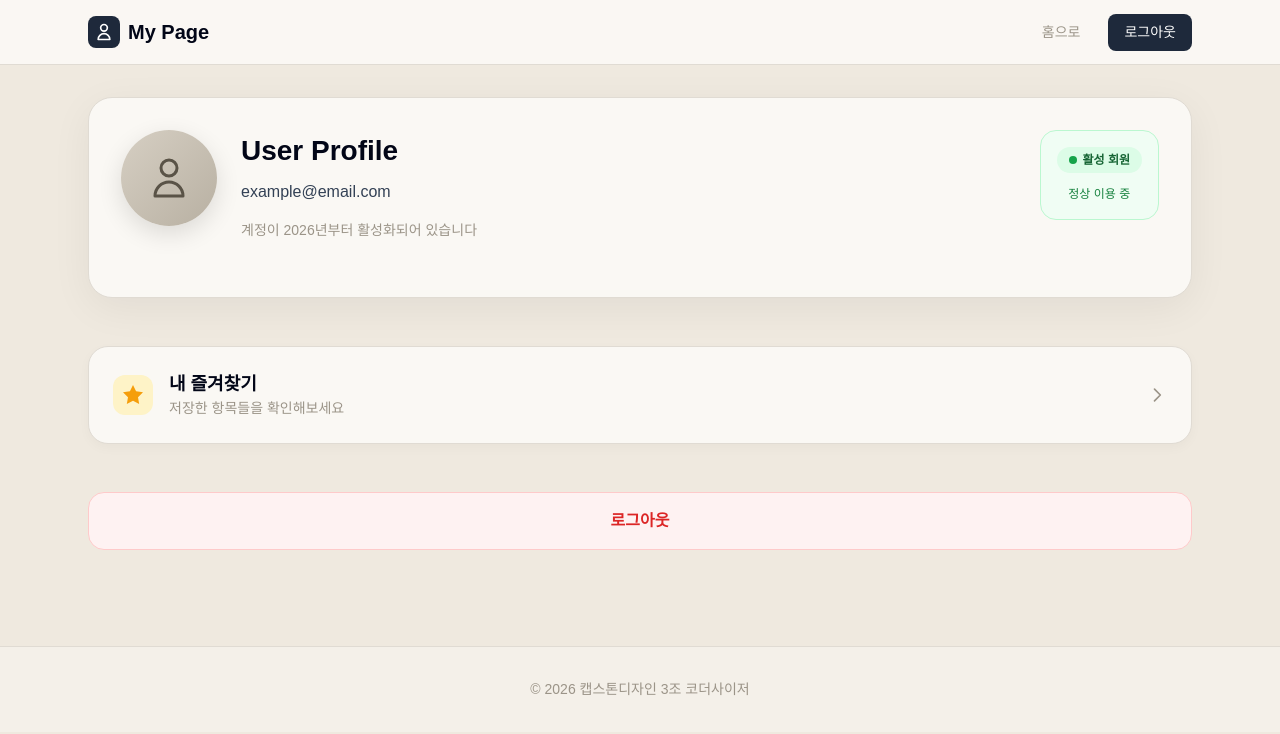
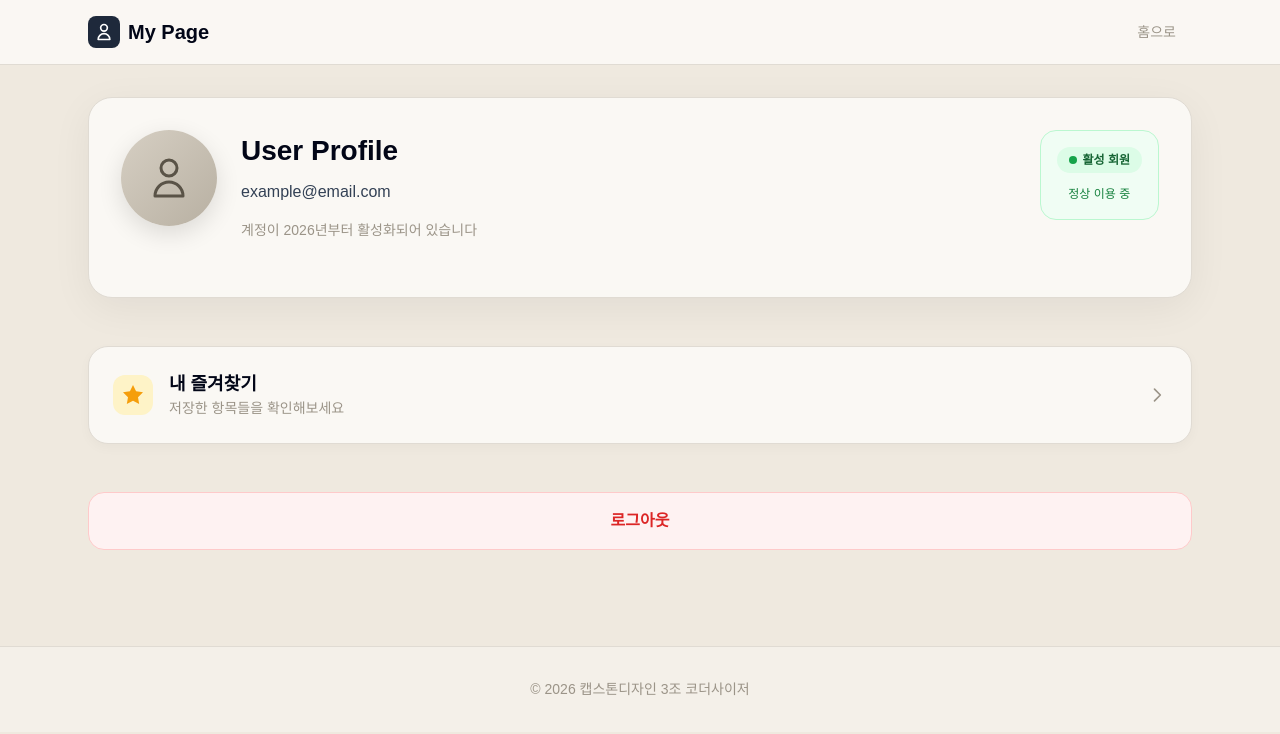
Before and after one commit to SougHYH/tripLens, a Next.js app: page /mypage in a window 1280 px wide. Shown: the top 734 px of the page. Built offline with nearby package versions, Linux system fonts and the light colour scheme; a web font is replaced by a local one.

Commit message:
remove depulication logout in mypage

```diff
--- a/src/app/mypage/page.tsx
+++ b/src/app/mypage/page.tsx
@@ -44,7 +44,6 @@ export default function MyPage() {
             <h1 style={{ fontSize: '20px', fontWeight: 900, color: '#020617' }}>My Page</h1>
           </div>
 
-          <div style={{ display: 'flex', alignItems: 'center', gap: '12px' }}>
             <a href="/" style={{
               padding: '8px 16px',
               color: '#9b9488',
@@ -55,20 +54,6 @@ export default function MyPage() {
             }}>
               홈으로
             </a>
-            <button style={{
-              padding: '8px 16px',
-              background: '#1e293b',
-              color: 'white',
-              borderRadius: '8px',
-              fontWeight: 500,
-              fontSize: '14px',
-              border: 'none',
-              cursor: 'pointer',
-              transition: 'background 0.2s'
-            }}>
-              로그아웃
-            </button>
-          </div>
         </div>
       </header>
 
```
